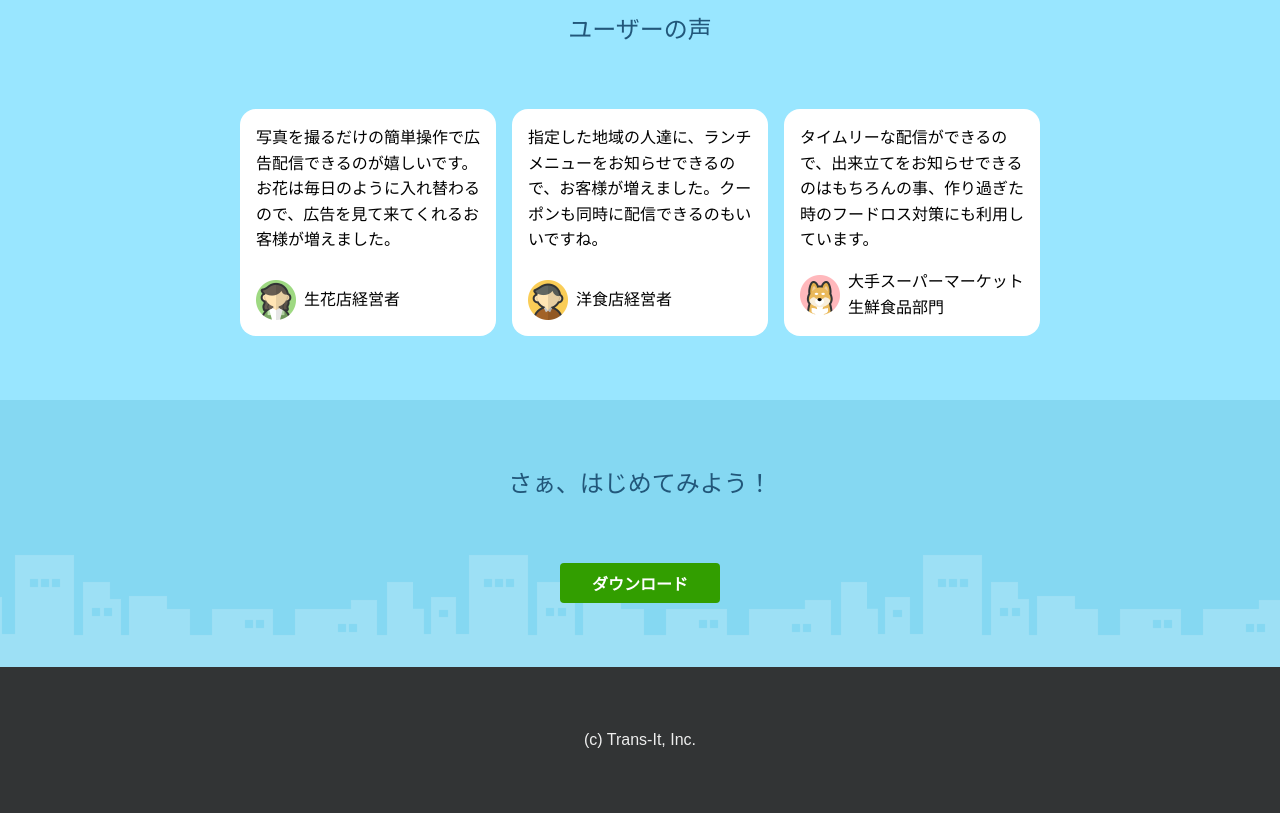
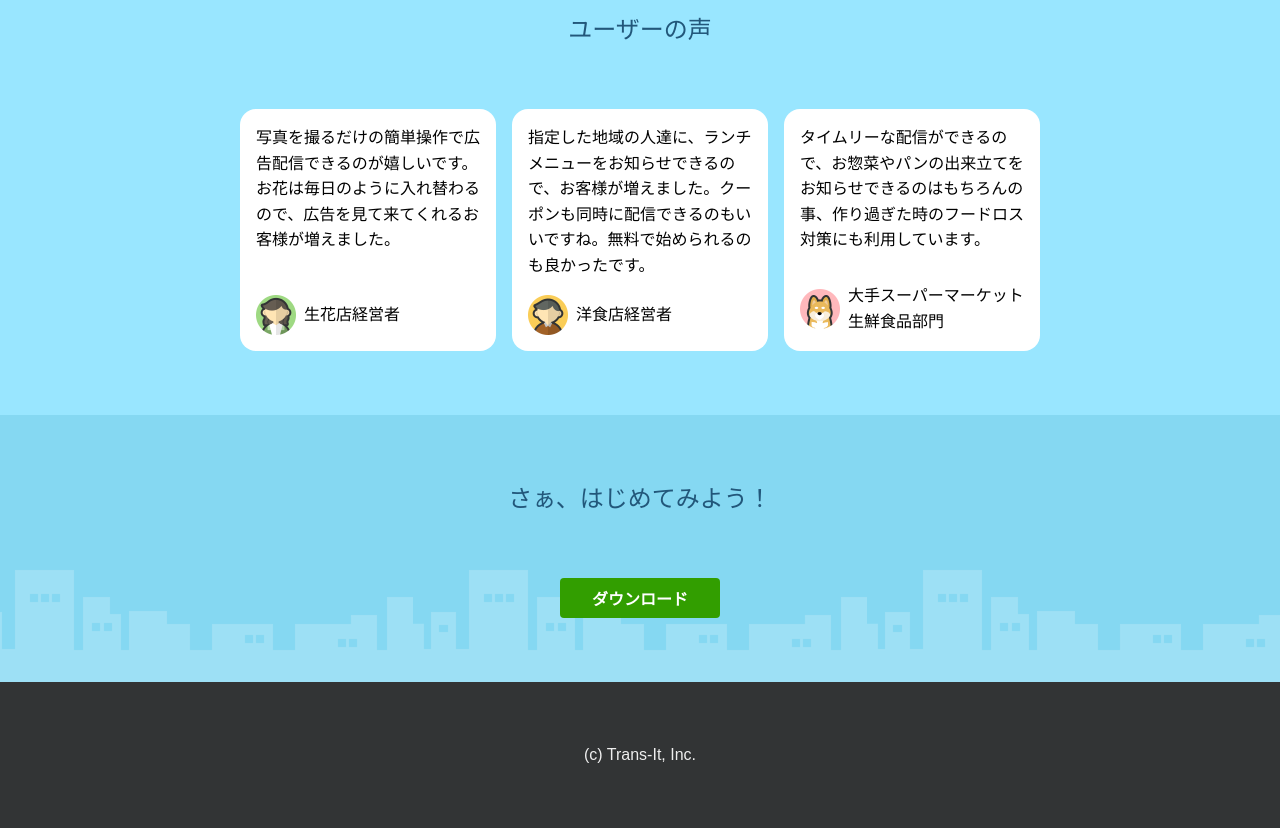
Before and after one commit to trans-it-inc/NetPost2, a plain HTML site: page index.html in a window 1280 px wide. Shown: the part 1840-2668 px from the top of the page. Drawn offline with nearby package versions, Linux system fonts and the light colour scheme.

Commit message:
Add files via upload

```diff
--- a/index.html
+++ b/index.html
@@ -101,7 +101,7 @@
       </section>
 
       <section class="animate delay">
-        <p>指定した地域の人達に、ランチメニューをお知らせできるので、お客様が増えました。クーポンも同時に配信できるのもいいですね。</p>
+        <p>指定した地域の人達に、ランチメニューをお知らせできるので、お客様が増えました。クーポンも同時に配信できるのもいいですね。無料で始められるのも良かったです。</p>
         <footer>
           <img
             src="img/user2.png"
@@ -114,7 +114,7 @@
       </section>
 
       <section class="animate delay-more">
-        <p>タイムリーな配信ができるので、出来立てをお知らせできるのはもちろんの事、作り過ぎた時のフードロス対策にも利用しています。</p>
+        <p>タイムリーな配信ができるので、お惣菜やパンの出来立てをお知らせできるのはもちろんの事、作り過ぎた時のフードロス対策にも利用しています。</p>
         <footer>
           <img
             src="img/user3.png"
```
